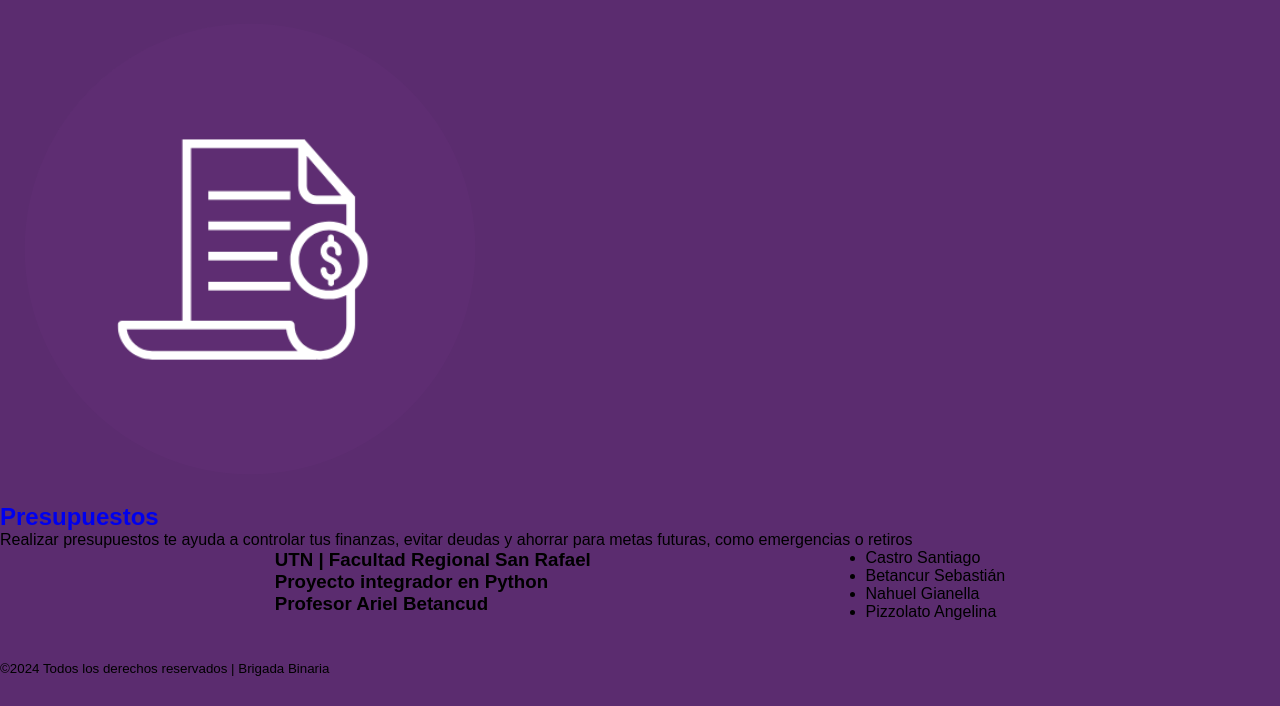
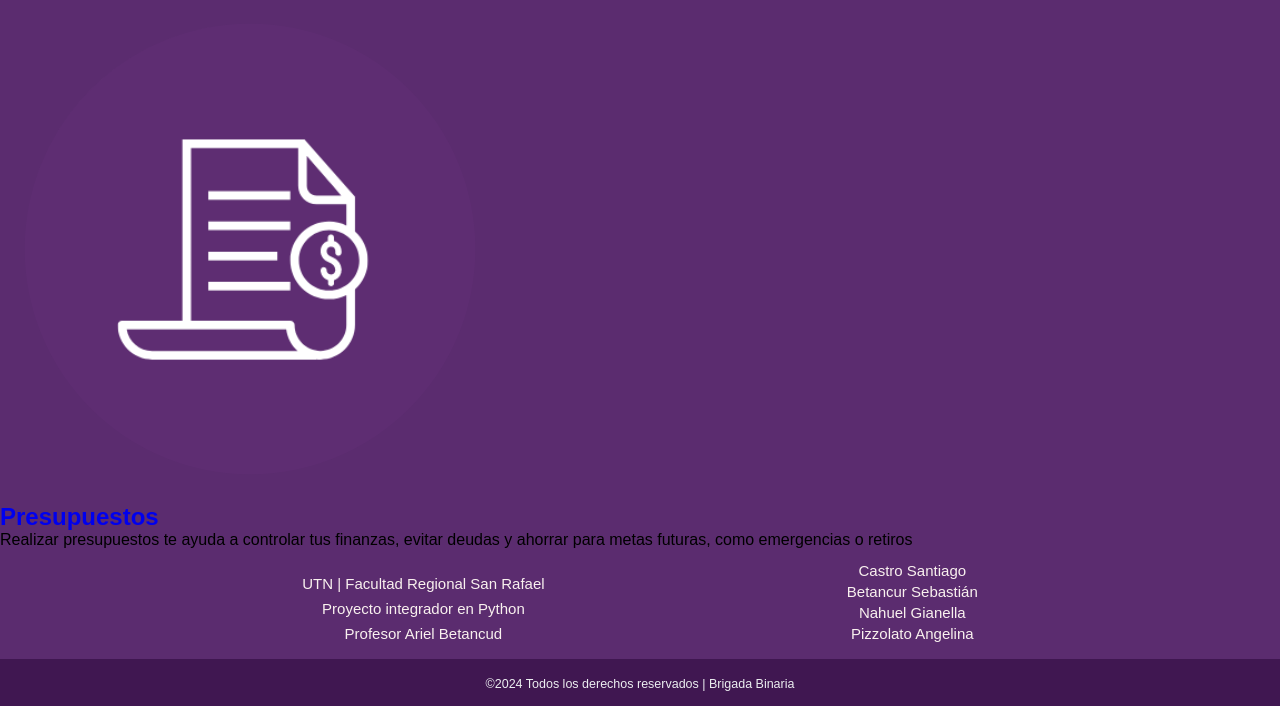
Before and after one commit to CodeStrong2023/Proyecto-Python-BrigadaBinaria, a Flask app: page / in a window 1280 px wide. Shown: the part 1241-1947 px from the top of the page. Before the commit the page ends 1917 px from the top, so only its background shows below. Run offline with Flask 3, Linux system fonts and the light colour scheme; some libraries are stand-ins or nearby versions.

Commit message:
Parte derecha e izquierda del footer

```diff
--- a/crud/static/css/homepage.css
+++ b/crud/static/css/homepage.css
@@ -107,3 +107,45 @@ body{
     width: 100%;
     height: 110px;
 }
+/* Parte izquierda del footer */
+.section .utn{
+    display: flex;
+    align-items: center;
+    justify-content: center;
+    flex-direction: column;
+}
+.section .utn h3{
+    color: rgb(249, 241, 239);
+    font-size: 15px;
+    font-family: sans-serif;
+    font-weight: 10;
+    margin-top: 8px;
+}
+/* Parte derecha del footer */
+.grupo {
+    color: rgb(249, 241, 239);
+    font-size: 10px;
+    display: flex;
+    justify-content: center;
+    align-items: center;
+    flex-direction: column;
+}
+.grupo ul{
+    font-size: 15px;
+    font-family: sans-serif;
+    font-weight: 10;
+    list-style-type: none;
+    text-align: center;
+    color: rgb(249, 241, 239);
+}
+.grupo ul li{
+    margin-bottom: 4px;
+}
+.copy{
+    background-color: rgb(64, 23, 81);
+    padding: 15px 10px;
+    text-align: center;
+    color: #eceff1;
+    font-size: 15px;
+    font-family: sans-serif;
+}
```
